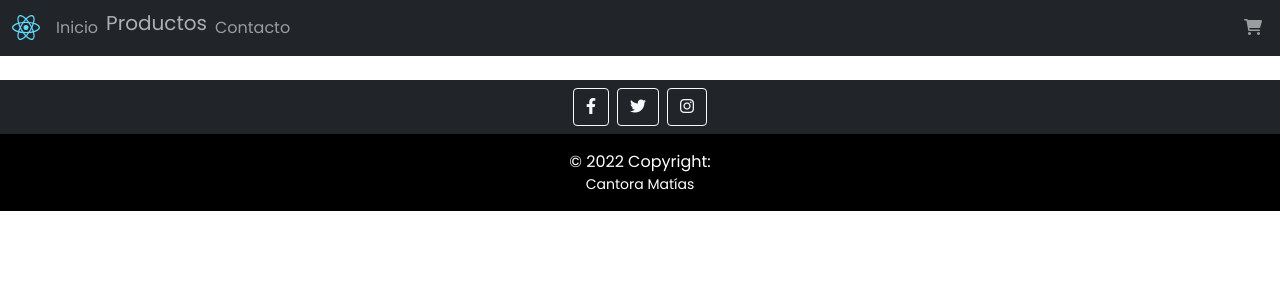
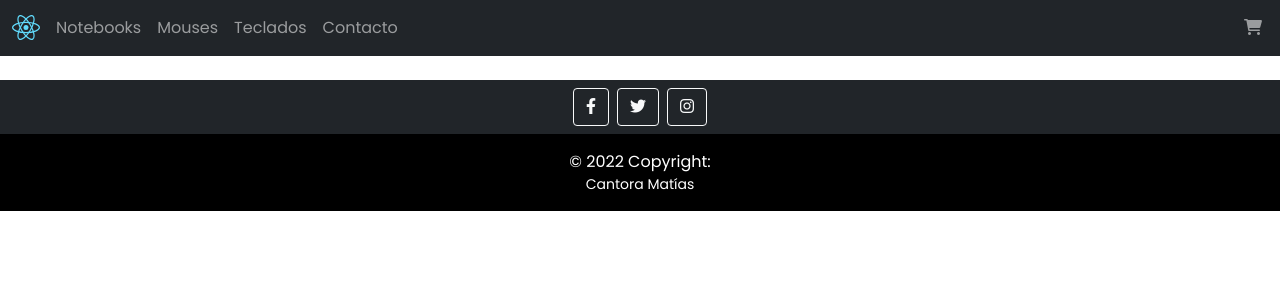
Before and after one commit to MatiCantora/notebooks-arg-react, a React (Create React App) app: page /category/contacto in a window 1280 px wide. Shown: the top 300 px of the page. Built offline with nearby package versions, Linux system fonts and the light colour scheme.

Commit message:
v5.4 Router

```diff
--- a/src/App.css
+++ b/src/App.css
@@ -69,57 +69,13 @@
 	justify-content: center;
 }
 
-/* Dropdown Button */
-.dropbtn {
-	background-color: rgb(33, 37, 41);
-	color: rgba(255, 255, 255, 0.637);
-	padding-top: 20px;
-	font-size: 20px;
-	border: none;
-	list-style-type: none;
-	text-decoration: none;
+.cardDetail {
+	display: flex;
+	flex-direction: row;
+	flex-wrap: wrap;
+	/* justify-content: center;  */
+	align-items: center;
+	height: 80vh;
+	overflow-x: none;
+	overflow-y: auto;
 }
-
-.dropbtn:hover {
-	background-color: rgb(33, 37, 41);
-	color: rgba(255, 255, 255, 0.637);
-}
-
-/* The container <div> - needed to position the dropdown content */
-.dropdown {
-	position: relative;
-	display: inline-block;
-}
-
-/* Dropdown Content (Hidden by Default) */
-.dropdown-content {
-	display: none;
-	position: absolute;
-	background-color: #f1f1f1;
-	min-width: 160px;
-	box-shadow: 0px 8px 16px 0px rgba(0, 0, 0, 0.2);
-	z-index: 1;
-}
-
-/* Links inside the dropdown */
-.dropdown-content a {
-	color: black;
-	padding: 12px 16px;
-	text-decoration: none;
-	display: block;
-}
-
-/* Change color of dropdown links on hover */
-.dropdown-content a:hover {
-	background-color: #ddd;
-}
-
-/* Show the dropdown menu on hover */
-.dropdown:hover .dropdown-content {
-	display: block;
-}
-
-/* Change the background color of the dropdown button when the dropdown content is shown */
-.dropdown:hover .dropbtn {
-	background-color: rgb(33, 37, 41);
-}
--- a/src/App.js
+++ b/src/App.js
@@ -13,11 +13,11 @@ function App() {
 		<BrowserRouter>
 			<Navbar />
 			<Routes>
-				<Route path="/" element={<ItemListContainer />} />
-				<Route path="/contacto" element={<Contacto />} />
-				<Route path="/inicio" element={<Inicio />} />
-				<Route path="/category/:categoryId" element={<ItemListContainer />} />
-				<Route path="/item/:itemId" element={<ItemDetail />} />
+				<Route exact path="/" element={<ItemListContainer />} />
+				<Route exact path="/contacto" element={<Contacto />} />
+				<Route exact path="/inicio" element={<Inicio />} />
+				<Route exact path="/category/:categoryId" element={<ItemListContainer />} />
+				<Route exact path="/item/:itemId" element={<ItemDetail />} />
 			</Routes>
 			<Footer />
 		</BrowserRouter>
--- a/src/components/Contacto/Contacto.jsx
+++ b/src/components/Contacto/Contacto.jsx
@@ -4,16 +4,16 @@ import "./Contacto.css"
 const Contacto = () => {
 	return (
 		<>
-			<div class="contact_form">
-				<div class="formulario">
+			<div className="contact_form">
+				<div className="formulario">
 					<h1>Formulario de contacto</h1>
 					<h3>Escríbenos y en breve los pondremos en contacto contigo</h3>
 
 					<form action="submeter-formulario" method="post">
 						<p>
-							<label for="nombre" class="colocar_nombre">
+							<label className="colocar_nombre">
 								Nombre
-								<span class="obligatorio">*</span>
+								<span className="obligatorio">*</span>
 							</label>
 							<input
 								type="text"
@@ -25,9 +25,9 @@ const Contacto = () => {
 						</p>
 
 						<p>
-							<label for="email" class="colocar_email">
+							<label className="colocar_email">
 								Email
-								<span class="obligatorio">*</span>
+								<span className="obligatorio">*</span>
 							</label>
 							<input
 								type="email"
@@ -39,16 +39,14 @@ const Contacto = () => {
 						</p>
 
 						<p>
-							<label for="telefone" class="colocar_telefono">
-								Teléfono
-							</label>
+							<label className="colocar_telefono">Teléfono</label>
 							<input type="tel" name="introducir_telefono" id="telefono" placeholder="Escribe tu teléfono" />
 						</p>
 
 						<p>
-							<label for="asunto" class="colocar_asunto">
+							<label className="colocar_asunto">
 								Asunto
-								<span class="obligatorio">*</span>
+								<span className="obligatorio">*</span>
 							</label>
 							<input
 								type="text"
@@ -60,21 +58,21 @@ const Contacto = () => {
 						</p>
 
 						<p>
-							<label for="mensaje" class="colocar_mensaje">
+							<label className="colocar_mensaje">
 								Mensaje
-								<span class="obligatorio">*</span>
+								<span className="obligatorio">*</span>
 							</label>
 							<textarea
 								name="introducir_mensaje"
-								class="texto_mensaje"
+								className="texto_mensaje"
 								id="mensaje"
 								required="obligatorio"
 								placeholder="Deja aquí tu comentario..."
 							></textarea>
 						</p>
 
-						<p class="aviso">
-							<span class="obligatorio"> * </span>los campos son obligatorios.
+						<p className="aviso">
+							<span className="obligatorio"> * </span>los campos son obligatorios.
 						</p>
 					</form>
 					<button className="button_form">
--- a/src/components/ItemDetail.jsx
+++ b/src/components/ItemDetail.jsx
@@ -17,12 +17,12 @@ const ItemDetail = () => {
 
 	return (
 		<>
-			<div className="cardDetail mb-3">
-				<div className="row no-gutters detailCenter">
+			<div className="cardDetail mb-3 container">
+				<div className="row ">
 					<div className="col-md-4">
 						<img src={item.pictureUrl} className="card-img m-3" alt="..." />
 					</div>
-					<div className="col-md-8 mt-5 m-1">
+					<div className="col-md-8 mt-5">
 						<div className="card-body">
 							<h1 className="card-title detailCenter">{item.title}</h1>
 							<p className="card-text text-muted mt-4">{item.longDescription}</p>
--- a/src/components/ItemList.jsx
+++ b/src/components/ItemList.jsx
@@ -1,5 +1,5 @@
 import React, { useEffect, useState } from "react"
-import { Item, prod } from "./Item"
+import { Item } from "./Item"
 import { useParams } from "react-router-dom"
 import { getItems } from "./getItems"
 
--- a/src/components/ItemListContainer.jsx
+++ b/src/components/ItemListContainer.jsx
@@ -1,11 +1,11 @@
 import React from "react"
-import { ItemCount } from "./ItemCount"
+// import { ItemCount } from "./ItemCount"
 import ItemList from "./ItemList"
 
 const ItemListContainer = () => {
-	const handleCount = (cant) => {
-		alert(`Se agregaron ${cant} items`)
-	}
+	// const handleCount = (cant) => {
+	// 	alert(`Se agregaron ${cant} items`)
+	// }
 
 	return (
 		<>
--- a/src/components/NavBar.jsx
+++ b/src/components/NavBar.jsx
@@ -27,20 +27,20 @@ const Navbar = () => {
 						</Link>
 						<ul className="navbar-nav me-auto mb-2 mb-lg-0">
 							<li className="nav-item">
-								<Link className="nav-link" to="/inicio">
-									Inicio
+								<Link className="nav-link" to="/category/notebook">
+									Notebooks
 								</Link>
 							</li>
-							<div class="dropdown">
-								<Link to="/category/productos" className="dropbtn">
-									Productos
+							<li className="nav-item">
+								<Link className="nav-link" to="/category/mouse">
+									Mouses
 								</Link>
-								<div className="dropdown-content">
-									<Link to="/category/notebook">Notebooks</Link>
-									<Link to="/category/mouse">Mouses</Link>
-									<Link to="/category/teclado">Teclados</Link>
-								</div>
-							</div>
+							</li>
+							<li className="nav-item">
+								<Link className="nav-link" to="/category/teclado">
+									Teclados
+								</Link>
+							</li>
 							<li className="nav-item">
 								<Link className="nav-link" to="/contacto">
 									Contacto
```
